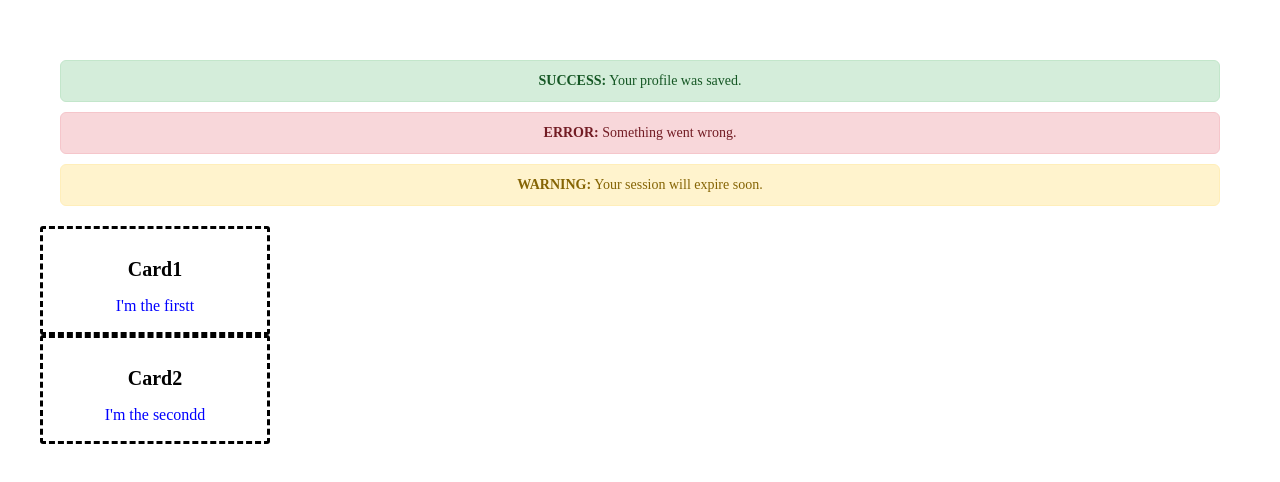
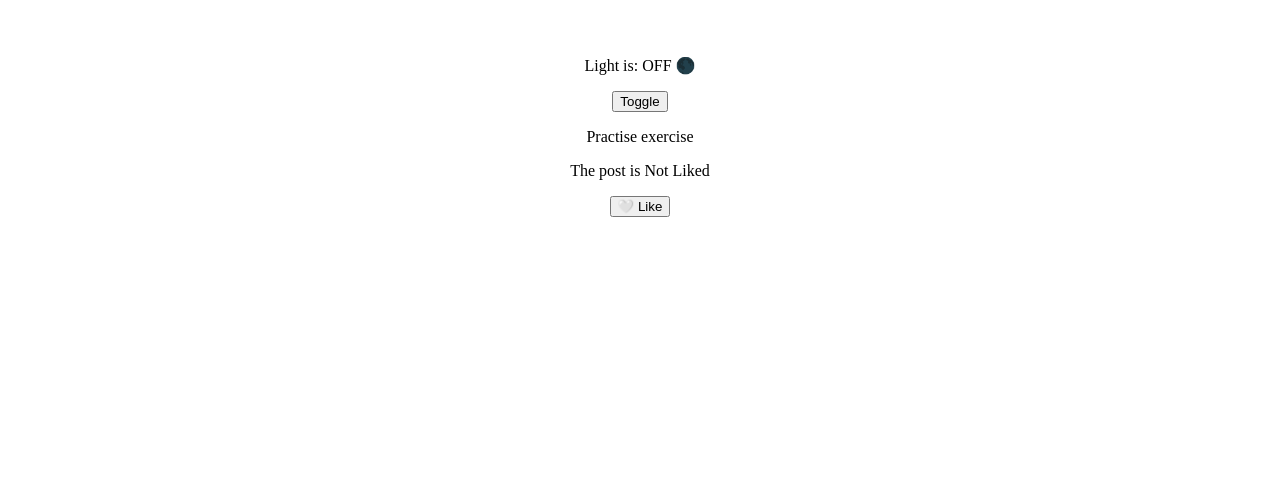
Before and after one commit to preethz2567/react-learning-week3, a React (Vite) app: page / in a window 1280 px wide. Shown: the top 482 px of the page. Built offline with nearby package versions, Linux system fonts and the light colour scheme.

Commit message:
completed 07-CreatingState exercise

```diff
--- a/src/App.jsx
+++ b/src/App.jsx
@@ -1,3 +1,3 @@
-import ExerciseApp from "./practice/02-react-basics/exercises/06-Stylesheet"
+import ExerciseApp from "./practice/02-react-basics/exercises/07-CreatingState"
 
 export default ExerciseApp
--- /dev/null
+++ b/src/practice/02-react-basics/exercises/07-CreatingState.jsx
@@ -0,0 +1,58 @@
+// TOPIC: Creating State (useState)
+// State is data that lives inside a component and causes re-render when it changes.
+// useState(initialValue) returns [currentValue, setter].
+
+import { useState } from "react"
+
+function LightSwitch() {
+  const [isOn, setIsOn] = useState(false)
+
+  return (
+    <div>
+      <p>Light is: {isOn ? "ON 💡" : "OFF 🌑"}</p>
+      <button onClick={() => setIsOn(!isOn)}>
+        Toggle
+      </button>
+    </div>
+  )
+}
+
+function App() {
+  return(
+  <div>
+      <LightSwitch />
+      <p>Practise exercise</p>
+      <LikeButton/>
+  </div>
+  )
+
+}
+
+
+// --- PRACTICE EXERCISE ---
+// Create a component called "LikeButton".
+// It should have:
+//   - a state called "liked" that starts as false
+//   - a button that shows "❤️ Unlike" if liked, or "🤍 Like" if not
+//   - clicking the button toggles liked
+//
+// Bonus: show a message "You liked this!" below the button when liked is true.
+
+// write LikeButton here:
+
+function LikeButton(){
+
+  const[liked,setLiked] = useState(false)
+
+  return (
+    <>
+      <p>The post is {liked ? "Liked" : "Not Liked"}</p>
+      <button onClick={() => setLiked(!liked)}>
+        {liked ? "❤️ Unlike" : "🤍 Like"}
+      </button>
+      {liked && <p>You liked this!</p>}
+    </>
+  )
+}
+
+export default App
```
